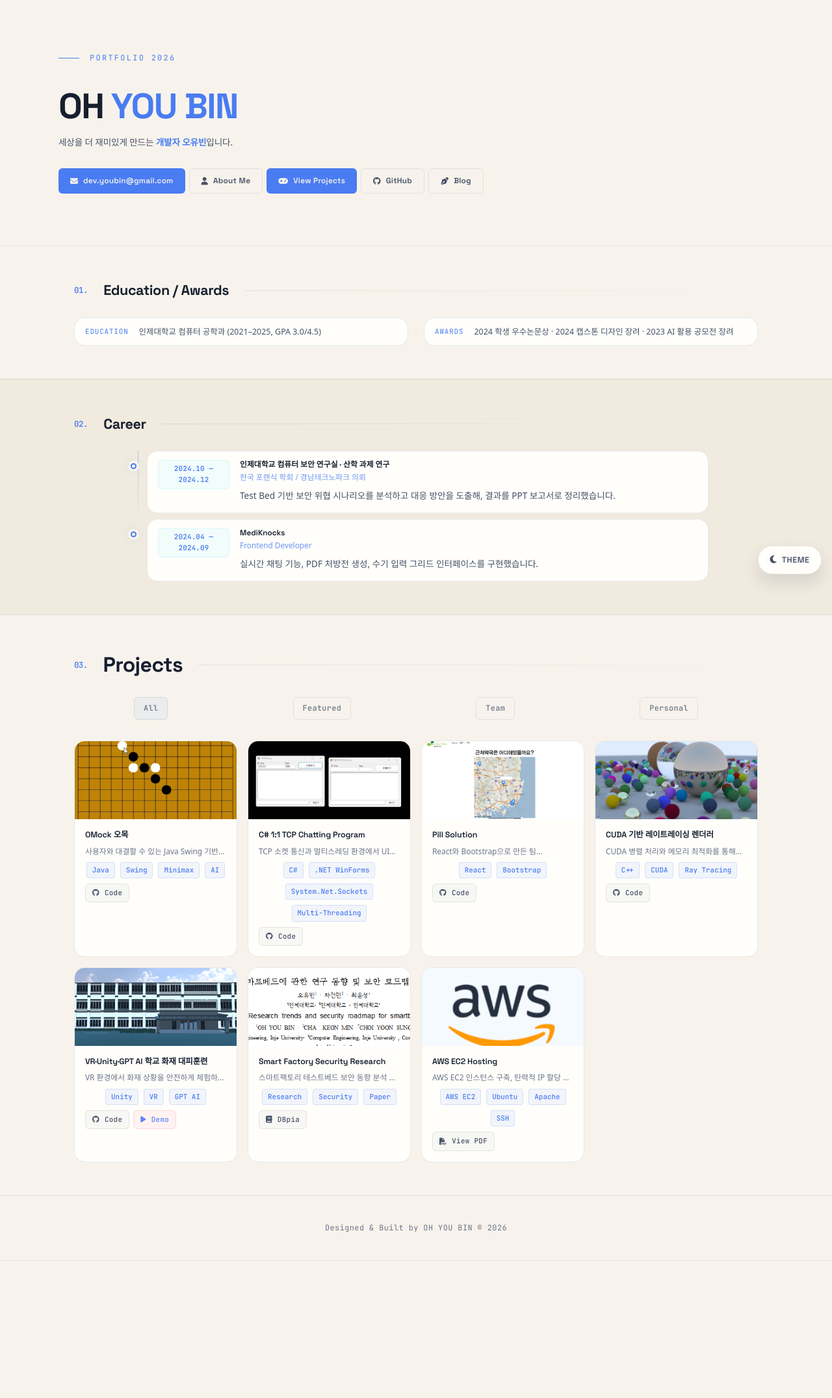
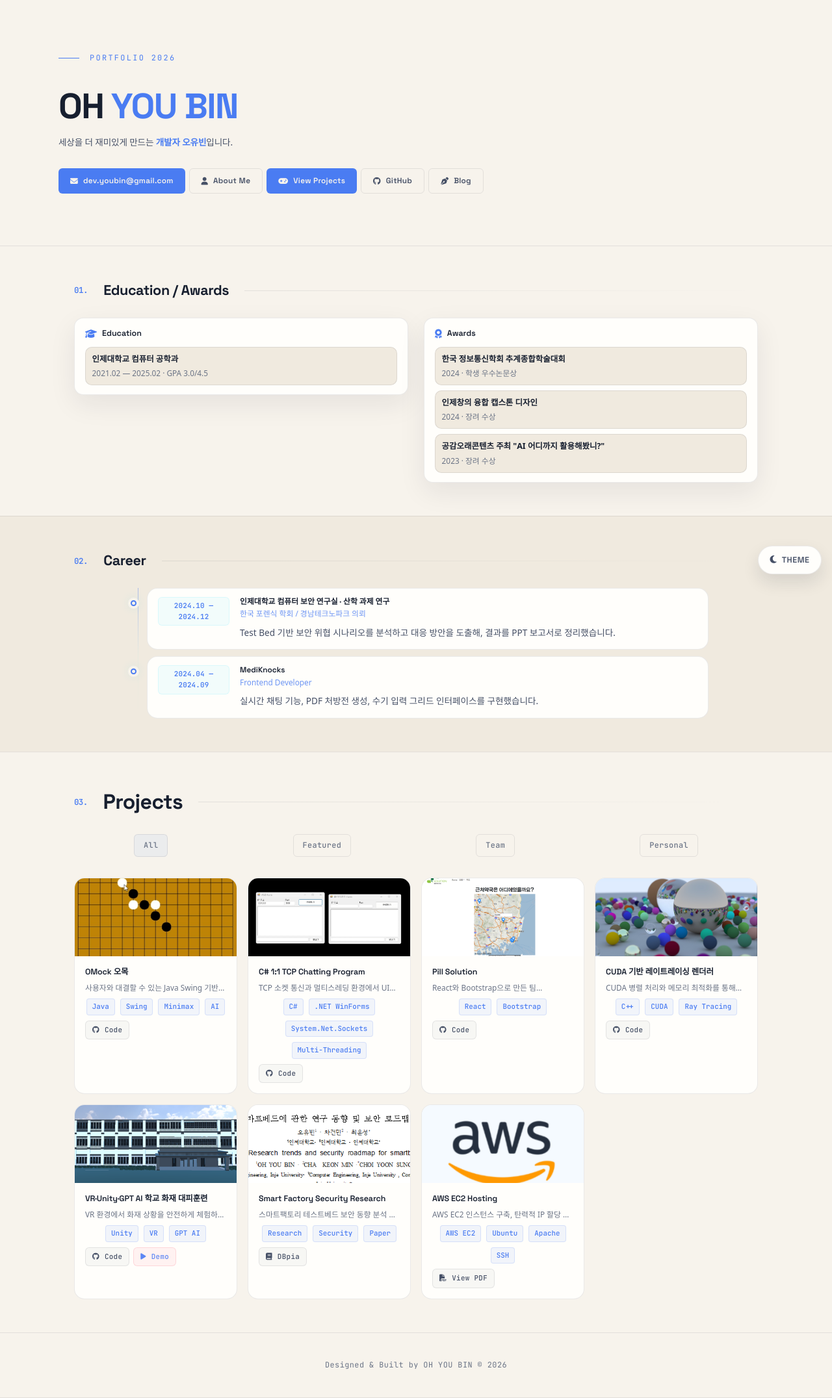
Before and after one commit to eye2ffect/eye2ffect.github.io, a Jekyll site: the page built from index.html, in a window 1280 px wide. Shown: the whole page at 65% size. Built offline with Jekyll 4.4.1, drawn with Linux system fonts in a browser that asks for light colours; some web fonts are replaced; before the commit the page ends 1941 px from its top, so only the background shows below that.

Commit message:
Redesign education/awards as cards

```diff
--- a/_includes/awards.html
+++ b/_includes/awards.html
@@ -1,6 +1,22 @@
 <div class="dual-column">
-    <div class="compact-line">
-        <span class="compact-label">Awards</span>
-        <span class="compact-text">2024 학생 우수논문상 · 2024 캡스톤 디자인 장려 · 2023 AI 활용 공모전 장려</span>
+    <div class="summary-card">
+        <div class="summary-card-title">
+            <i class="fas fa-award"></i>
+            <span>Awards</span>
+        </div>
+        <ul class="summary-list">
+            <li class="summary-item">
+                <span class="summary-label">한국 정보통신학회 추계종합학술대회</span>
+                <span class="summary-meta">2024 · 학생 우수논문상</span>
+            </li>
+            <li class="summary-item">
+                <span class="summary-label">인제창의 융합 캡스톤 디자인</span>
+                <span class="summary-meta">2024 · 장려 수상</span>
+            </li>
+            <li class="summary-item">
+                <span class="summary-label">공감오래콘텐츠 주최 "AI 어디까지 활용해봤니?"</span>
+                <span class="summary-meta">2023 · 장려 수상</span>
+            </li>
+        </ul>
     </div>
 </div>
--- a/_includes/education.html
+++ b/_includes/education.html
@@ -1,6 +1,14 @@
 <div class="dual-column">
-    <div class="compact-line">
-        <span class="compact-label">Education</span>
-        <span class="compact-text">인제대학교 컴퓨터 공학과 (2021–2025, GPA 3.0/4.5)</span>
+    <div class="summary-card">
+        <div class="summary-card-title">
+            <i class="fas fa-graduation-cap"></i>
+            <span>Education</span>
+        </div>
+        <ul class="summary-list">
+            <li class="summary-item">
+                <span class="summary-label">인제대학교 컴퓨터 공학과</span>
+                <span class="summary-meta">2021.02 — 2025.02 · GPA 3.0/4.5</span>
+            </li>
+        </ul>
     </div>
 </div>
--- a/assets/css/main.css
+++ b/assets/css/main.css
@@ -508,6 +508,55 @@ html {
 }
 
 /* ================================================================
+   Summary Cards (Education / Awards)
+   ================================================================ */
+.summary-card {
+  padding: 0.9rem 1rem;
+  border: 1px solid var(--border);
+  border-radius: 14px;
+  background: var(--bg-card);
+  box-shadow: var(--panel-shadow);
+}
+.summary-card-title {
+  display: flex;
+  align-items: center;
+  gap: 0.5rem;
+  font-family: var(--font-display);
+  font-size: var(--text-small);
+  font-weight: 600;
+  color: var(--text-primary);
+  margin-bottom: 0.6rem;
+}
+.summary-card-title i {
+  color: var(--primary);
+  font-size: 0.9rem;
+}
+.summary-list {
+  list-style: none;
+  margin: 0;
+  padding: 0;
+  display: grid;
+  gap: 0.5rem;
+}
+.summary-item {
+  display: grid;
+  gap: 0.15rem;
+  padding: 0.5rem 0.6rem;
+  border-radius: 10px;
+  background: var(--bg-secondary);
+  border: 1px solid var(--border);
+}
+.summary-label {
+  font-size: var(--text-small);
+  font-weight: 600;
+  color: var(--text-primary);
+}
+.summary-meta {
+  font-size: var(--text-xs);
+  color: var(--text-muted);
+}
+
+/* ================================================================
    About Section
    ================================================================ */
 .about-grid {
```
